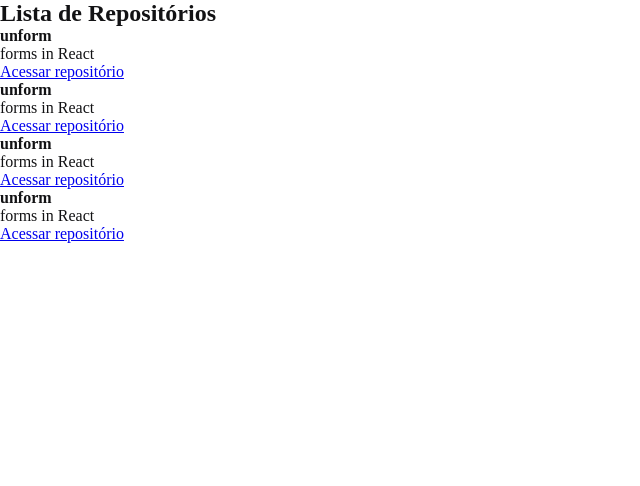
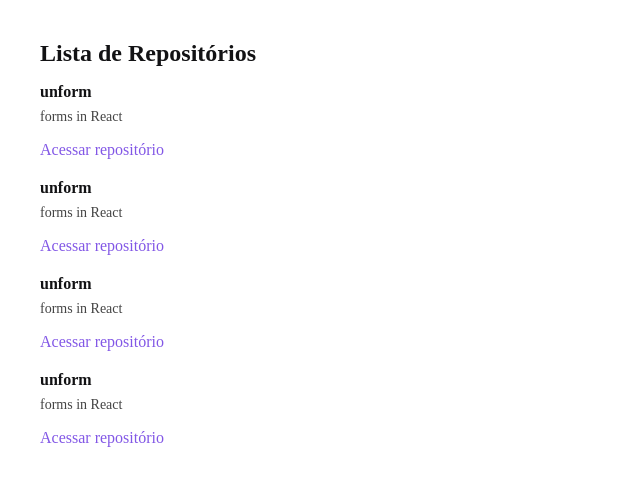
Before and after one commit to felipeat07/github-explorer, a React app: page / in a window 1280 px wide. Shown: the top 486 px of the page, without its empty margins (0-640 px from the left). Built offline with nearby package versions, Linux system fonts and the light colour scheme.

Commit message:
adicionando plugin webpack-refrash e estilizando scss

```diff
--- a/package.json
+++ b/package.json
@@ -17,11 +17,13 @@
     "@babel/core": "^7.17.10",
     "@babel/preset-env": "^7.17.10",
     "@babel/preset-react": "^7.16.7",
+    "@pmmmwh/react-refresh-webpack-plugin": "^0.5.6",
     "babel-loader": "^8.2.5",
     "cross-env": "^7.0.3",
     "css-loader": "^6.7.1",
     "html-webpack-plugin": "^5.5.0",
     "node-sass": "^7.0.1",
+    "react-refresh": "^0.13.0",
     "sass-loader": "^12.6.0",
     "style-loader": "^3.3.1",
     "webpack": "^5.72.1",
--- a/src/components/RepositoryList.jsx
+++ b/src/components/RepositoryList.jsx
@@ -1,4 +1,5 @@
 import { RepositoryItem } from "./RepositoryItem";
+import '../styles/repositories.scss';
 
 const repository = {
     name: 'unform',
--- /dev/null
+++ b/src/styles/repositories.scss
@@ -0,0 +1,35 @@
+section.repository-list{
+    margin: 40px;
+
+    h1{
+        margin-bottom: 16px;
+    }
+
+    ul{
+        list-style: none;
+
+        li{
+            margin-bottom: 20px;
+            &:last-child {
+                margin-bottom: 0;
+            }
+        }
+
+        p{
+            font-size: 14px;
+            color: #444;
+            margin-top: 8px;
+        }
+
+        a{
+            display: inline-block;
+            margin-top: 16px;
+            text-decoration: none;
+            color: #8257e6;
+        }
+
+
+    }
+
+
+}
--- a/webpack.config.js
+++ b/webpack.config.js
@@ -1,5 +1,6 @@
 const path = require('path');
-const HtmlWebpackPlugin = require('html-webpack-plugin');
+const htmlWebpackPlugin = require('html-webpack-plugin');
+const reactRefreshWebpackPlugin = require('@pmmmwh/react-refresh-webpack-plugin');
 
 const isDevelopment = process.env.NODE_ENV !== 'production';
 
@@ -21,21 +22,32 @@
     },
 
     devServer: {
-        static: path.resolve(__dirname, 'public')
+        static: {
+          directory: path.resolve(__dirname, 'public'),
+        },
+        hot: true,
     },
 
     plugins: [
-        new HtmlWebpackPlugin({
+        isDevelopment && new reactRefreshWebpackPlugin(),
+        new htmlWebpackPlugin({
             template: path.resolve(__dirname, 'public', 'index.html')
         })
-    ],
+    ].filter(Boolean),
 
     module: {
         rules: [
             {
                 test: /\.jsx$/,
                 exclude:/node_modules/,
-                use: 'babel-loader',
+                use: {
+                    loader: 'babel-loader',
+                    options: {
+                        plugins: [
+                            isDevelopment && require.resolve('react-refresh/babel')
+                        ].filter(Boolean)
+                    }
+                },
             },
             {
                 test: /\.scss$/,
```
Also changed, not shown: 1 other file (tests, documents, lock files or other folders).
